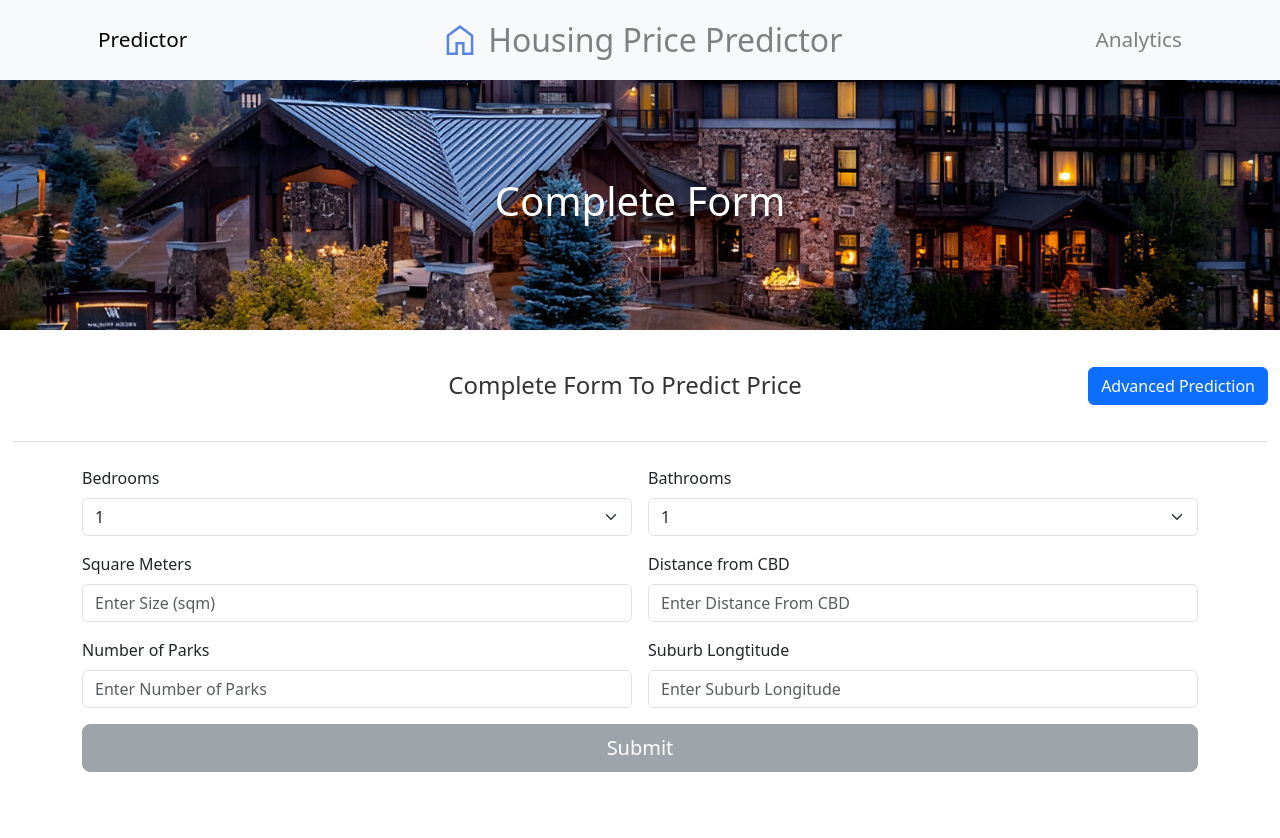
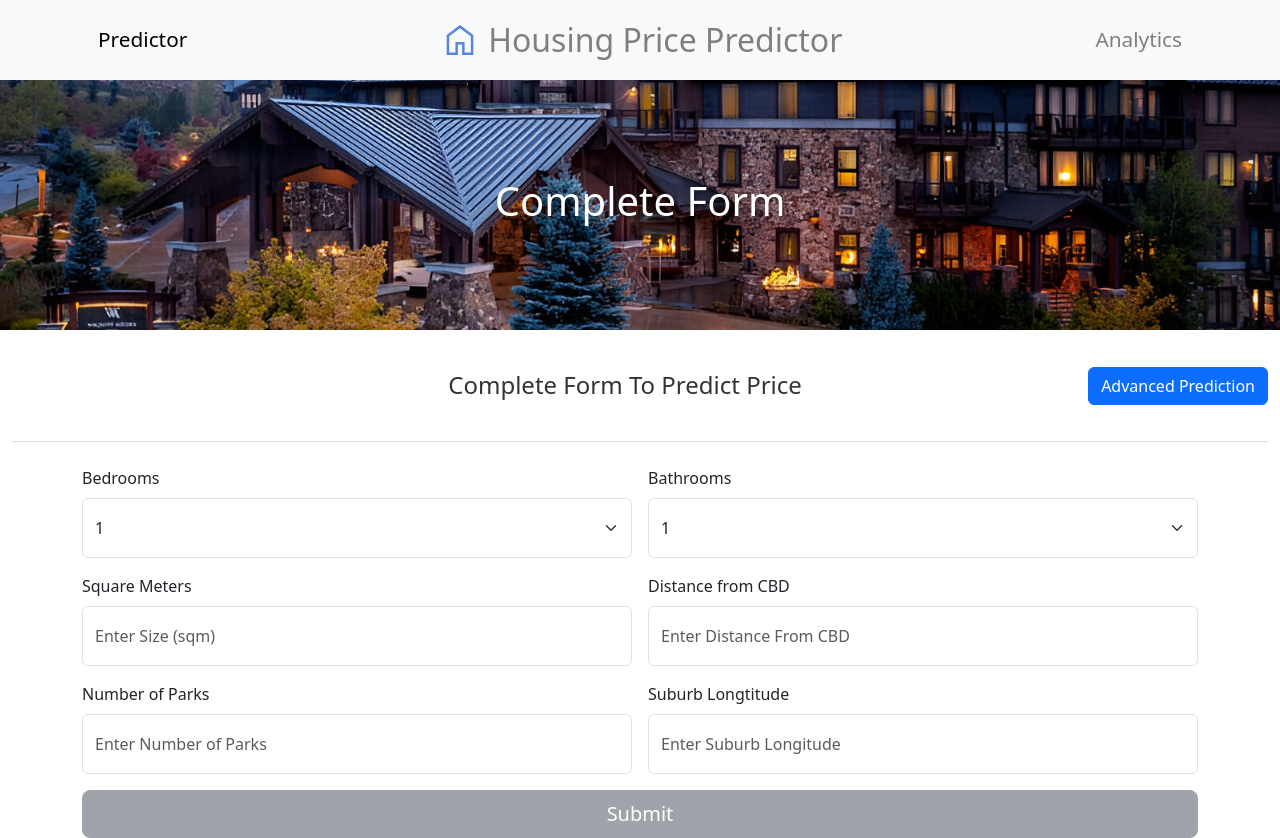
Before and after one commit to isaaciguess/Innovation-Project-Assignment-3, a React (Create React App) app: page /prediction in a window 1280 px wide. Before the commit the page ends 800 px from the top, so only its background shows below. Built offline with nearby package versions, Linux system fonts and the light colour scheme.

Commit message:
made input fields larger

```diff
--- a/src/components/basicPredictionForm.js
+++ b/src/components/basicPredictionForm.js
@@ -4,6 +4,7 @@ import Button from 'react-bootstrap/Button';
 import Form from 'react-bootstrap/Form';
 import { useState } from 'react';
 import { useEffect } from 'react';
+import '../styles/basicprediction.css'
 /*
 This is the basic prediction form component, all fields are required
 * This component is a form that allows the user to input the following fields:
@@ -43,6 +44,7 @@ export function BasicPredictionForm({ errors, handleBlur, formData, onInputChang
                 value={formData.bedrooms}
                 onChange={onInputChange}
                 type="number"
+                className="form-control"
               >
                 <option value="1">1</option>
                 <option value="2">2</option>
@@ -64,6 +66,7 @@ export function BasicPredictionForm({ errors, handleBlur, formData, onInputChang
                 type="number"
                 onBlur={handleBlur}
                 isInvalid={!!errors.bathrooms}
+                className="form-select"
               >
                 <option value="1">1</option>
                 <option value="2">2</option>
@@ -90,6 +93,7 @@ export function BasicPredictionForm({ errors, handleBlur, formData, onInputChang
                 onChange={onInputChange}
                 onBlur={handleBlur}
                 isInvalid={!!errors.squareMeters}
+                className="form-control"
               />
               <Form.Control.Feedback type="invalid">
                 {errors.squareMeters}
@@ -108,6 +112,7 @@ export function BasicPredictionForm({ errors, handleBlur, formData, onInputChang
                 onChange={onInputChange}
                 onBlur={handleBlur}
                 isInvalid={!!errors.distanceFromCBD}
+                className="form-control"
               />
               <Form.Control.Feedback type="invalid">
                 {errors.squareMeters}
@@ -129,6 +134,7 @@ export function BasicPredictionForm({ errors, handleBlur, formData, onInputChang
                 onChange={onInputChange}
                 onBlur={handleBlur}
                 isInvalid={!!errors.numPark}
+                className="form-control"
               />
               <Form.Control.Feedback type="invalid">
                 {errors.numPark}
@@ -148,6 +154,7 @@ export function BasicPredictionForm({ errors, handleBlur, formData, onInputChang
                 onChange={onInputChange}
                 onBlur={handleBlur}
                 isInvalid={!!errors.subLong}
+                className="form-control"
               />
               <Form.Control.Feedback type="invalid">
                 {errors.subLong}
--- a/src/components/modalForm.js
+++ b/src/components/modalForm.js
@@ -3,6 +3,7 @@ import { useState } from "react";
 import { useEffect } from "react";
 import Button from "react-bootstrap/Button";
 import Form from "react-bootstrap/Form";
+
 
 function ModalForm({ errors, handleBlur, onInputChange, formData }) {
   const [suburbs, setSuburbs] = useState([null]);
--- /dev/null
+++ b/src/styles/basicprediction.css
@@ -0,0 +1,11 @@
+.form-control {
+    height: 60px; /* Increase the height of the input fields */
+    padding: 10px 15px; /* Add padding for a larger appearance */
+    font-size: 16px; /* Increase font size */
+  }
+
+  .form-select {
+    height: 60px; /* Match the height of other input fields */
+    padding: 10px 15px;
+    font-size: 16px;
+  }
```
